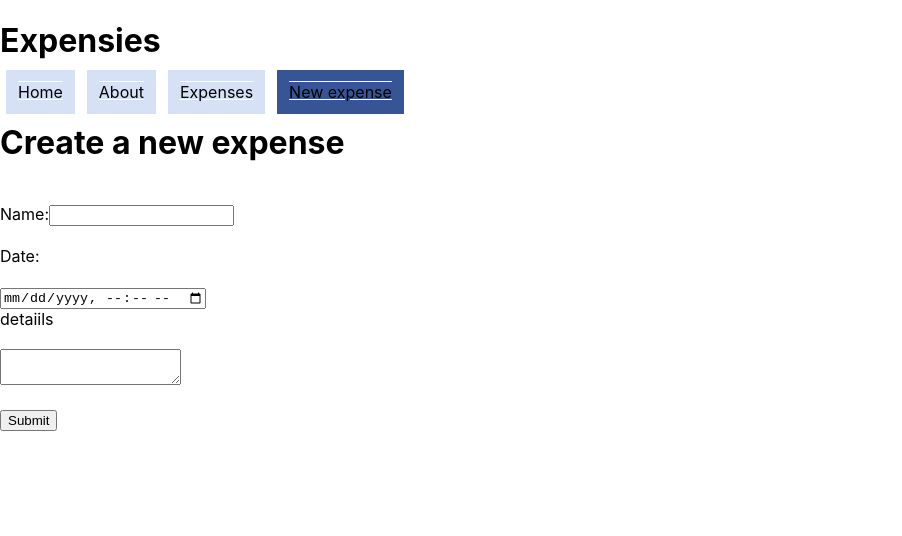
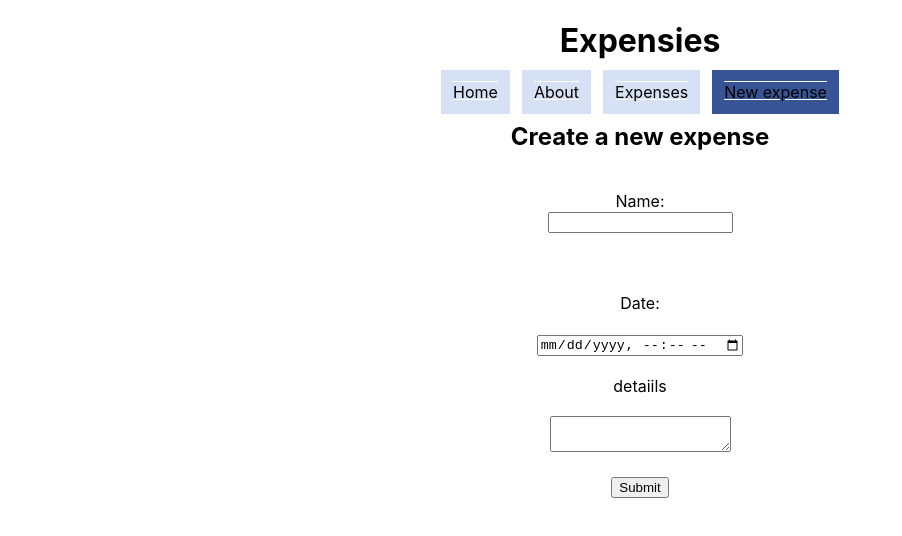
Before and after one commit to jokale/expensies-frontend, a React (Create React App) app: page /expense/new in a window 1280 px wide. Shown: the top 536 px of the page, without its empty margins (0-902 px from the left). Built offline with nearby package versions, Linux system fonts and the light colour scheme.

Commit message:
create home component

```diff
--- a/src/App.js
+++ b/src/App.js
@@ -10,7 +10,7 @@ render() {
     <div>
 
 
-        <h1> Expensies</h1>
+        <center><h1> Expensies</h1></center>
 
 
     </div>
--- /dev/null
+++ b/src/Components/Home.js
@@ -0,0 +1,17 @@
+import React from 'react'
+
+class Home extends React.Component {
+    render (){
+        return (
+            <div>
+                <center>
+                    <h2>Welcome to Expensies</h2> <br></br>
+                    <h3>A web app to track all your expenses on the go!</h3>
+                </center>
+            </div>
+        )
+    }
+}
+
+
+export default Home
--- a/src/Components/NewExpense.js
+++ b/src/Components/NewExpense.js
@@ -4,24 +4,24 @@ import React from 'react';
 class NewExpense extends React.Component  {
         render(){
             return (
-         <div>
+         <center><div>
 
-         <h1>Create a new expense</h1>
+         <h2>Create a new expense</h2>
          <form>
 
         <br></br> <label>
                 Name:
-                <input type="text" name="name" />
-            </label>  <br></br>
-            <br></br> <label for="expdate">Date:</label>  <br></br>
-            <br></br><input type="datetime-local" id="expense-date" name="expense-date"></input>
-            <br></br><label> detaiils</label>  <br></br>
-            <br></br><textarea id="details-expense" name="d-expense"></textarea>  <br></br>
-            <br></br><input type="submit" value="Submit" /> <br></br>
+                <br></br> <input type="text" name="name" /> <br></br>
+                <br></br></label>  <br></br>
+                <br></br> <label for="expdate">Date:</label>  <br></br>
+                <br></br><input type="datetime-local" id="expense-date" name="expense-date"></input> <br></br>
+                <br></br><label> detaiils</label>  <br></br>
+                <br></br><textarea id="details-expense" name="d-expense"></textarea>  <br></br>
+                <br></br><input type="submit" value="Submit" /> <br></br>
 
          </form>
 
-         </div> )
+         </div></center> )
         }
 
 
--- a/src/index.js
+++ b/src/index.js
@@ -5,6 +5,7 @@ import App from './App';
 import * as serviceWorker from './serviceWorker';
 import Navbar from './Components/Navbar'
 import NewExpense from './Components/NewExpense'
+import Home from './Components/Home'
 import {BrowserRouter as Router, Route}  from 'react-router-dom'
 
 
@@ -13,9 +14,11 @@ ReactDOM.render(
 
     <Router>
       <App />
-      <Navbar/>
+     <center> <Navbar/></center>
     <Route/>
     <Route exact path="/expense/new" component={NewExpense} />
+    <Route exact path="/" component={Home} />
+
 
     </Router>
   </React.StrictMode>,
```
